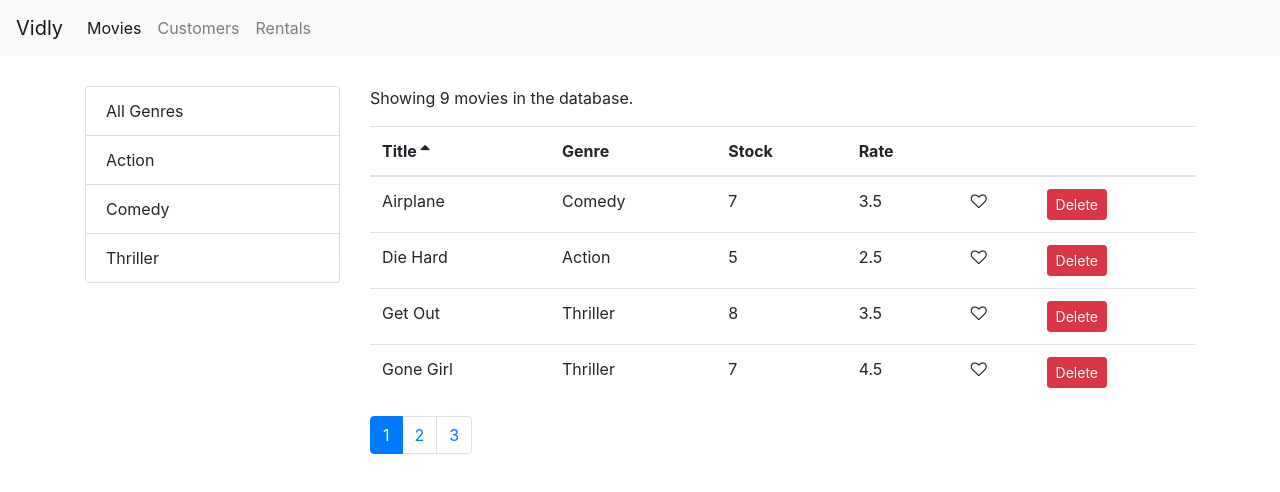
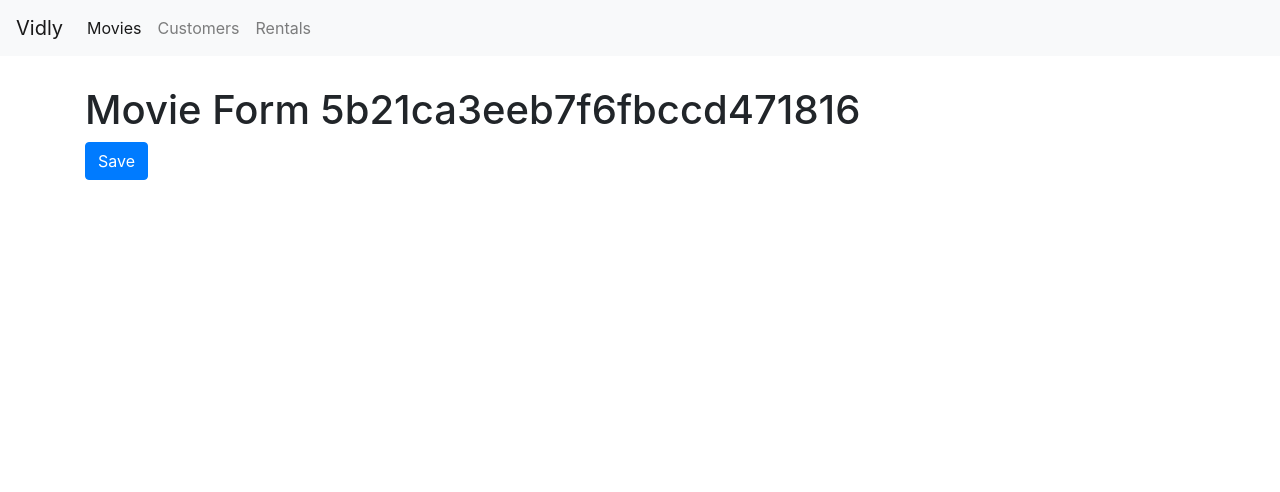
Before and after one commit to ianaquino47/Vidly, a React (Create React App) app: page /movies/5b21ca3eeb7f6fbccd471816 in a window 1280 px wide. Shown: the top 492 px of the page. Built offline with nearby package versions, Linux system fonts and the light colour scheme.

Commit message:
added links to each movie

```diff
--- a/src/App.js
+++ b/src/App.js
@@ -5,6 +5,7 @@
 import Rentals from './components/Rentals';
 import NotFound from './components/NotFound';
 import NavBar from './components/NavBar';
+import MovieForm from './components/MovieForm';
 import './App.css';
 
 
@@ -14,10 +15,11 @@
       <NavBar/>
       <main className="container">
         <Switch>
-          <Route path="/movies" component={Movies}></Route>
-          <Route path="/customers" component={Customers}></Route>
-          <Route path="/rentals" component={Rentals}></Route>
-          <Route path="/not-found" component={NotFound}></Route>
+          <Route path="/movies/:id" component={MovieForm}/>
+          <Route path="/movies" component={Movies}/>
+          <Route path="/customers" component={Customers}/>
+          <Route path="/rentals" component={Rentals}/>
+          <Route path="/not-found" component={NotFound}/>
           <Redirect from="/" exact to="/movies"/>
           <Redirect to="/not-found"/>
         </Switch>
--- a/src/components/MovieForm.jsx
+++ b/src/components/MovieForm.jsx
@@ -1,9 +1,17 @@
-import React from 'react'
+import React from "react";
 
-const MovieForm = () => {
-    return (
-        <h1>MovieForm</h1>
-    );
-}
+const MovieForm = ({ match, history }) => {
+  return (
+    <div>
+      <h1>Movie Form {match.params.id}</h1>
+      <button
+        className="btn btn-primary"
+        onClick={() => history.push("/movies")}
+      >
+        Save
+      </button>
+    </div>
+  );
+};
 
 export default MovieForm;
--- a/src/components/MoviesTable.jsx
+++ b/src/components/MoviesTable.jsx
@@ -1,28 +1,37 @@
 import React, { Component } from "react";
 import Like from "./common/Like";
 import Table from "./common/Table";
+import { Link } from "react-router-dom";
 
 class MoviesTable extends Component {
   columns = [
-    { path: "title", label: "Title" },
+    {
+      path: "title",
+      label: "Title",
+      content: (movie) => (
+        <Link to={`/movies/${movie._id}`}>{movie.title}</Link>
+      ),
+    },
     { path: "genre.name", label: "Genre" },
     { path: "numberInStock", label: "Stock" },
     { path: "dailyRentalRate", label: "Rate" },
     {
       key: "like",
-      content: movie => <Like liked={movie.liked} onClick={() => this.props.onLike(movie)} />
+      content: (movie) => (
+        <Like liked={movie.liked} onClick={() => this.props.onLike(movie)} />
+      ),
     },
     {
       key: "delete",
-      content: movie => (
+      content: (movie) => (
         <button
           onClick={() => this.props.onDelete(movie)}
           className="btn btn-danger btn-sm"
         >
           Delete
         </button>
-      )
-    }
+      ),
+    },
   ];
 
   render() {
```
